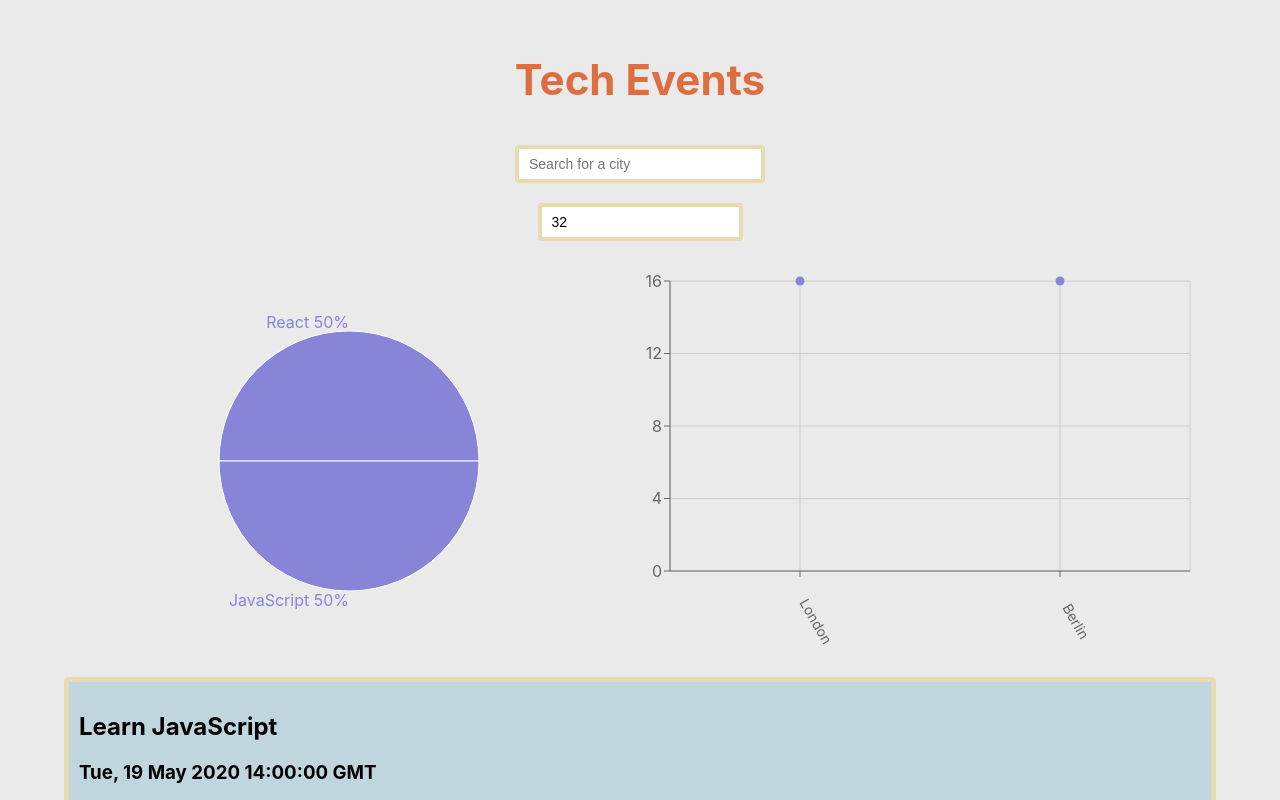
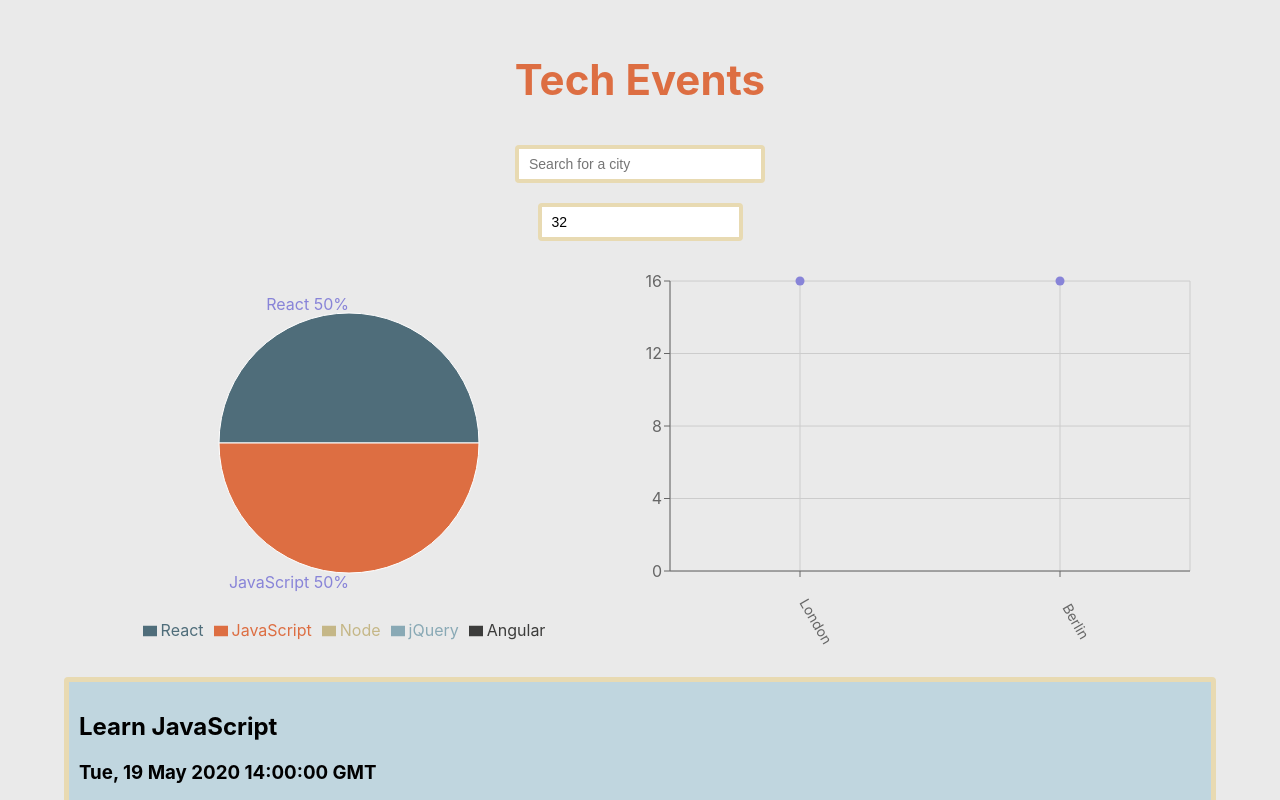
Before and after one commit to uaaron/meet, a React (Create React App) app: page / in a window 1280 px wide. Shown: the top 800 px of the page. Built offline with nearby package versions, Linux system fonts and the light colour scheme; what atatus-spa would draw is missing.

Commit message:
added color to PieChart cells

```diff
--- a/src/components/EventGenresChart.js
+++ b/src/components/EventGenresChart.js
@@ -1,9 +1,10 @@
 import { useState, useEffect } from 'react';
-import { ResponsiveContainer, PieChart, Pie } from 'recharts';
+import { ResponsiveContainer, PieChart, Pie, Cell, Legend } from 'recharts';
 
 const EventGenresChart = ({ events }) => {
   const [data, setData] = useState([]);
   const genres = ['React', 'JavaScript', 'Node', 'jQuery', 'Angular'];
+  const colors = ['#4F6D7A', '#DD6E42', '#C5B787', '#89A9B5', '#3C3C3B']
 
   useEffect(() => {
     setData(getData());
@@ -48,7 +49,14 @@
           labelLine={false}
           label={renderCustomizedLabel}
           outerRadius={130}
-        />
+        >
+          {
+            data.map((entry, index) => (
+              <Cell key={`cell-${index}`} fill={colors[index]} />
+            ))
+          }
+        </Pie>
+        <Legend verticalAlign='bottom' height={36} />
       </PieChart>
     </ResponsiveContainer>
   )
```
